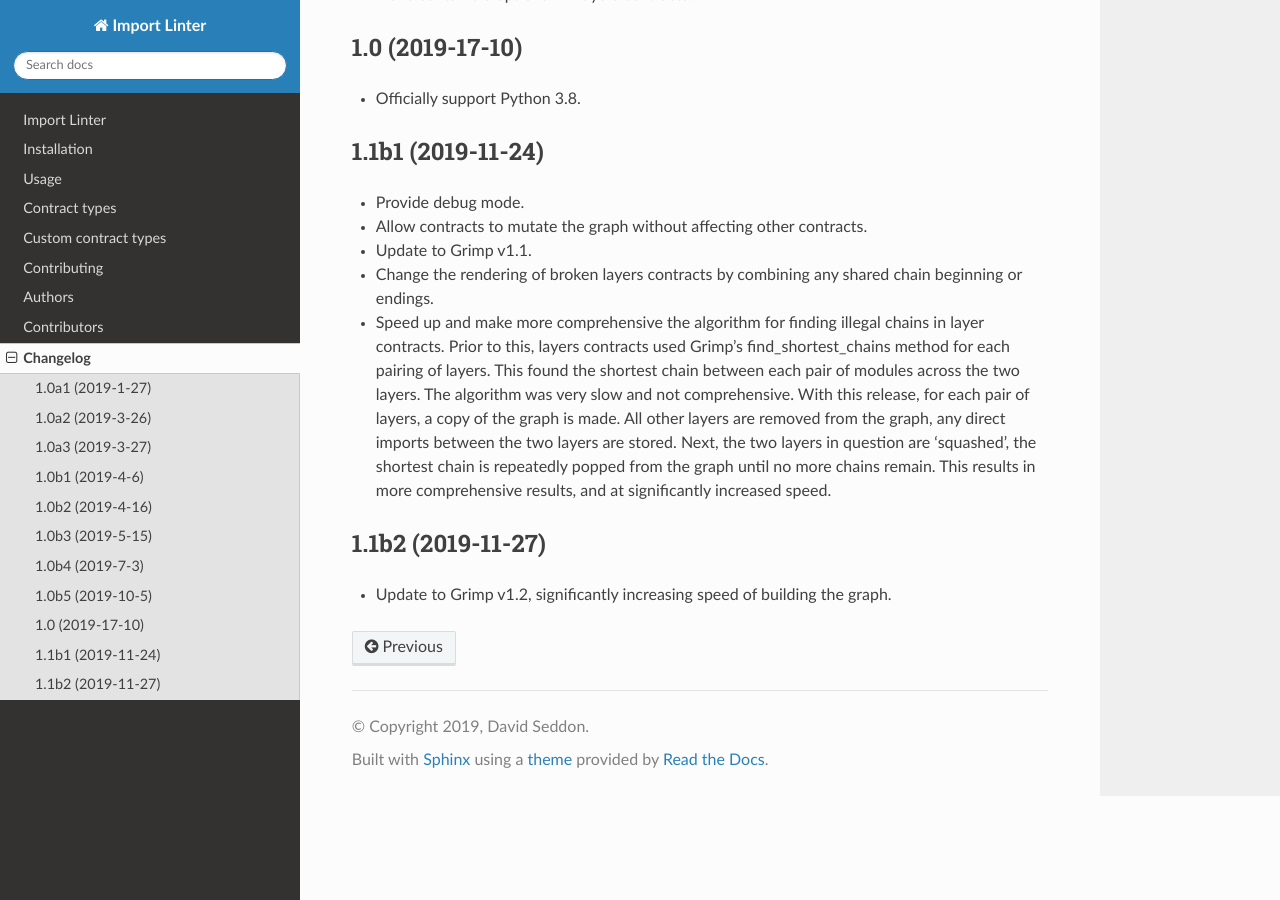
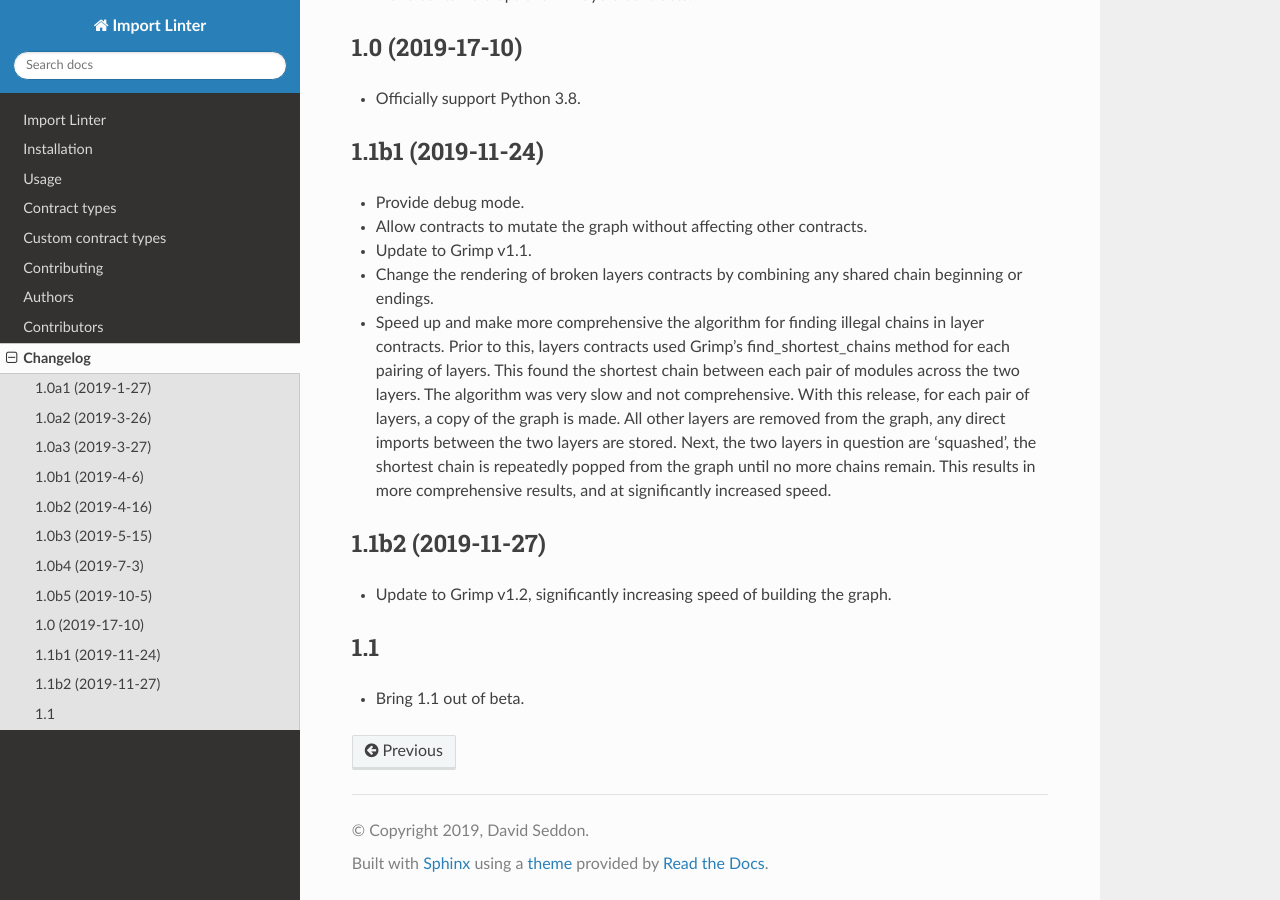
Before and after one commit to seddonym/import-linter, a Sphinx documentation site: the page built from docs/changelog.rst, in a window 1280 px wide and 900 px high, scrolled down 1105 px. Built offline with Sphinx 7.4.7 and the Read the Docs theme 2.0.0, drawn with Linux system fonts in a browser that asks for light colours.

Commit message:
Release v1.1

```diff
--- a/CHANGELOG.rst
+++ b/CHANGELOG.rst
@@ -76,3 +76,8 @@ Changelog
 ------------------
 
 * Update to Grimp v1.2, significantly increasing speed of building the graph.
+
+1.1
+---
+
+* Bring 1.1 out of beta.
--- a/docs/conf.py
+++ b/docs/conf.py
@@ -27,7 +27,7 @@ author = 'David Seddon'
 # The short X.Y version
 version = ''
 # The full version, including alpha/beta/rc tags
-release = '1.1b2'
+release = '1.1'
 
 
 # -- General configuration ---------------------------------------------------
--- a/setup.py
+++ b/setup.py
@@ -16,7 +16,7 @@ def read(*names, **kwargs):
 
 setup(
     name="import-linter",
-    version="1.1b2",
+    version="1.1",
     license="BSD 2-Clause License",
     description="Enforces rules for the imports within and between Python packages.",
     long_description=read("README.rst"),
--- a/src/importlinter/__init__.py
+++ b/src/importlinter/__init__.py
@@ -1,4 +1,4 @@
-__version__ = "1.1b2"
+__version__ = "1.1"
 
 from .application import output  # noqa
 from .domain import fields  # noqa
```
